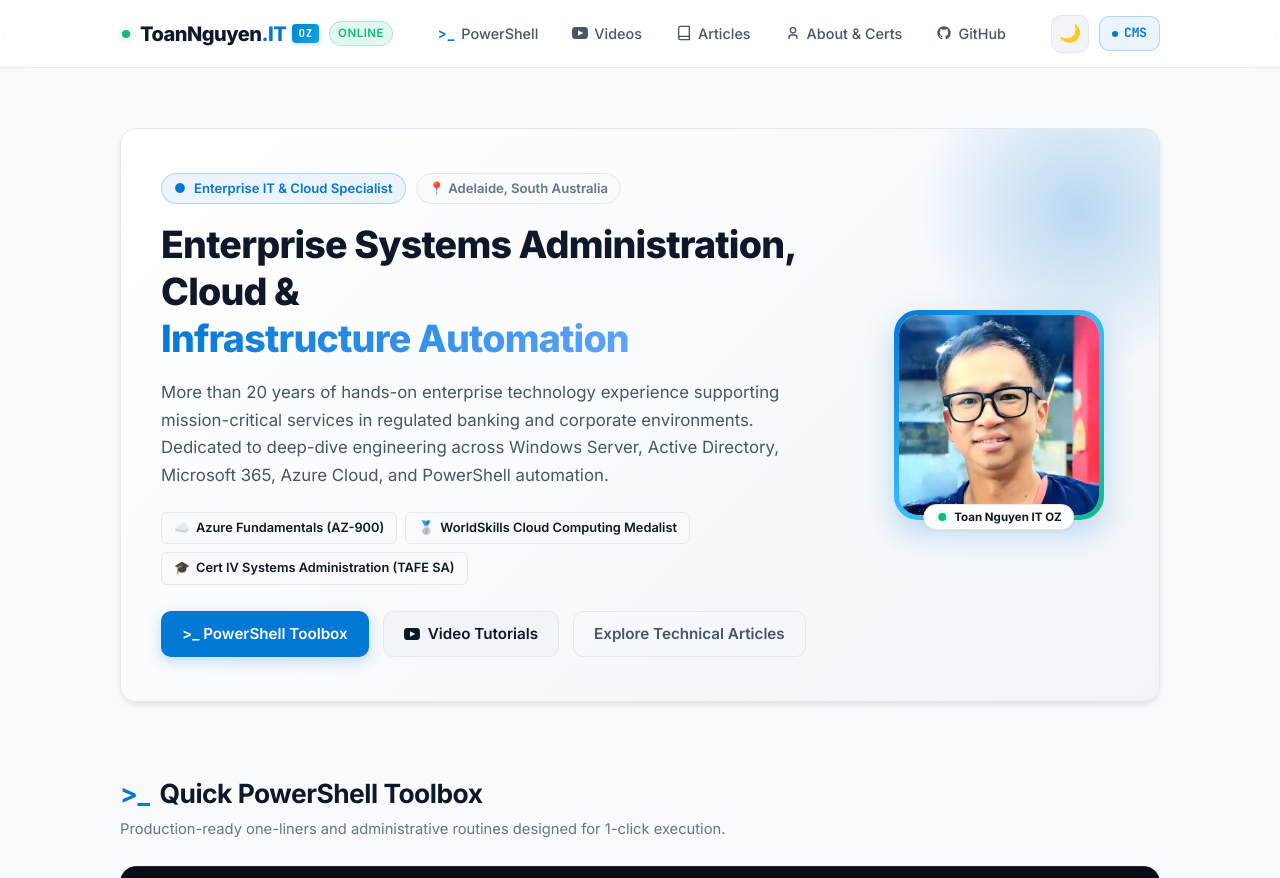
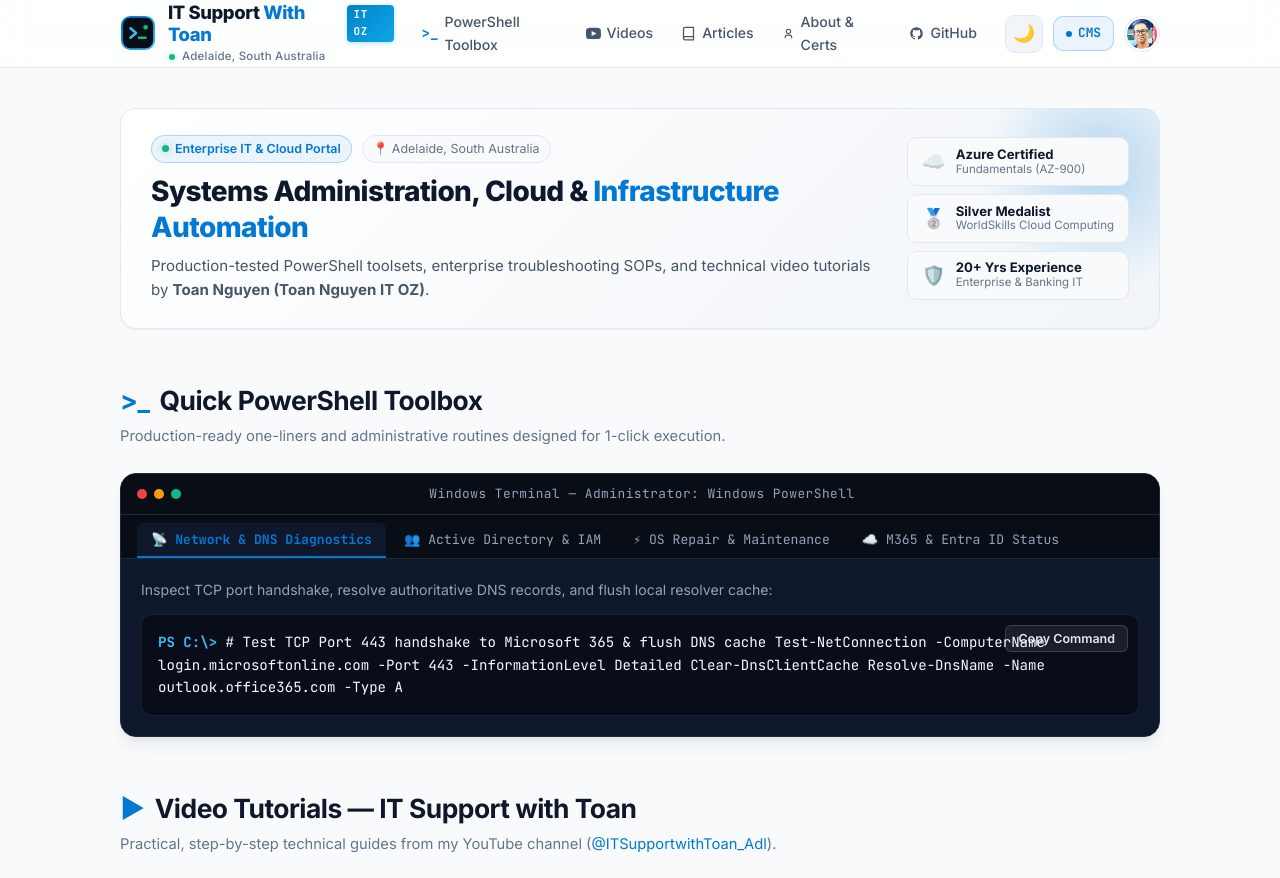
Before and after one commit to toannguyenitoz/toannguyenitoz.github.io, a Jekyll site: the page built from index.html, in a window 1280 px wide and 1400 px high, cut to the strip 0-878 px from the top of the window. Built offline with Jekyll 4.4.1, drawn with Linux system fonts in a browser that asks for light colours; a script that is not in the unit is left out.

Commit message:
feat(header): redesign header with modern logo mark and replace hero with compact dashboard command bar

```diff
--- a/_includes/header.html
+++ b/_includes/header.html
@@ -1,18 +1,37 @@
 <header class="site-header glassmorphism-header">
   <div class="header-container">
-    <!-- Brand / Logo -->
+    <!-- Brand Lockup -->
     <a href="{{ '/' | relative_url }}" class="site-logo" aria-label="IT Support With Toan Homepage">
-      <div class="logo-badge">
-        <span class="pulse-indicator">
-          <span class="pulse-core"></span>
-          <span class="pulse-ring"></span>
-        </span>
-        <div class="brand-text-group">
-          <span class="logo-text">ToanNguyen<span class="brand-accent">.IT</span></span>
-          <span class="oz-flag-chip">OZ</span>
+      <!-- High-tech Logo Mark -->
+      <div class="logo-mark">
+        <svg viewBox="0 0 38 38" width="36" height="36" fill="none" xmlns="http://www.w3.org/2000/svg">
+          <rect x="2" y="2" width="34" height="34" rx="9" fill="#090D16" stroke="url(#hLogoGrad)" stroke-width="2"/>
+          <path d="M11 14L17 19L11 24" stroke="#38BDF8" stroke-width="2.5" stroke-linecap="round" stroke-linejoin="round"/>
+          <line x1="20" y1="24" x2="27" y2="24" stroke="#10B981" stroke-width="2.5" stroke-linecap="round"/>
+          <circle cx="27" cy="13" r="2.5" fill="#10B981"/>
+          <defs>
+            <linearGradient id="hLogoGrad" x1="0%" y1="0%" x2="100%" y2="100%">
+              <stop offset="0%" stop-color="#0078D4"/>
+              <stop offset="100%" stop-color="#38BDF8"/>
+            </linearGradient>
+          </defs>
+        </svg>
+      </div>
+
+      <!-- Brand Text & Location Tag -->
+      <div class="brand-details">
+        <div class="brand-title-row">
+          <span class="brand-main">IT Support <span class="brand-highlight">With Toan</span></span>
+          <span class="oz-pill">IT OZ</span>
+        </div>
+        <div class="brand-sub-row">
+          <span class="pulse-indicator-inline">
+            <span class="pulse-core"></span>
+            <span class="pulse-ring"></span>
+          </span>
+          <span class="brand-sub-text">Adelaide, South Australia</span>
         </div>
       </div>
-      <span class="system-status-chip">Online</span>
     </a>
 
     <!-- Mobile Menu Toggle Button -->
@@ -27,19 +46,19 @@
       <ul class="nav-list">
         <li class="nav-item">
           <a href="{{ '/' | relative_url }}#powershell" class="nav-link">
-            <span class="nav-icon">&gt;_</span> PowerShell
+            <span class="nav-icon">&gt;_</span> PowerShell Toolbox
           </a>
         </li>
         <li class="nav-item">
           <a href="{{ '/' | relative_url }}#videos" class="nav-link">
-            <svg class="nav-svg" viewBox="0 0 24 24" width="16" height="16" fill="currentColor">
+            <svg class="nav-svg" viewBox="0 0 24 24" width="15" height="15" fill="currentColor">
               <path d="M19.615 3.184c-3.604-.246-11.631-.245-15.23 0-3.897.266-4.356 2.62-4.385 8.816.029 6.185.484 8.549 4.385 8.816 3.6.245 11.626.246 15.23 0 3.897-.266 4.356-2.62 4.385-8.816-.029-6.185-.484-8.549-4.385-8.816zm-10.615 12.816v-8l8 3.993-8 4.007z"/>
             </svg> Videos
           </a>
         </li>
         <li class="nav-item">
           <a href="{{ '/' | relative_url }}#articles" class="nav-link">
-            <svg class="nav-svg" viewBox="0 0 24 24" width="16" height="16" fill="none" stroke="currentColor" stroke-width="2">
+            <svg class="nav-svg" viewBox="0 0 24 24" width="15" height="15" fill="none" stroke="currentColor" stroke-width="2">
               <path d="M4 19.5A2.5 2.5 0 0 1 6.5 17H20"/>
               <path d="M6.5 2H20v20H6.5A2.5 2.5 0 0 1 4 19.5v-15A2.5 2.5 0 0 1 6.5 2z"/>
             </svg> Articles
@@ -47,7 +66,7 @@
         </li>
         <li class="nav-item">
           <a href="{{ '/' | relative_url }}#about" class="nav-link">
-            <svg class="nav-svg" viewBox="0 0 24 24" width="16" height="16" fill="none" stroke="currentColor" stroke-width="2">
+            <svg class="nav-svg" viewBox="0 0 24 24" width="15" height="15" fill="none" stroke="currentColor" stroke-width="2">
               <circle cx="12" cy="8" r="4"></circle>
               <path d="M6 21v-2a4 4 0 0 1 4-4h4a4 4 0 0 1 4 4v2"></path>
             </svg> About &amp; Certs
@@ -55,7 +74,7 @@
         </li>
         <li class="nav-item">
           <a href="https://github.com/{{ site.author.github }}" target="_blank" rel="noopener noreferrer" class="nav-link nav-link-external">
-            <svg class="nav-svg" viewBox="0 0 24 24" width="16" height="16" fill="currentColor">
+            <svg class="nav-svg" viewBox="0 0 24 24" width="15" height="15" fill="currentColor">
               <path fill-rule="evenodd" clip-rule="evenodd" d="M12 2C6.477 2 2 6.484 2 12.017c0 4.425 2.865 8.18 6.839 9.504.5.092.682-.217.682-.483 0-.237-.008-.868-.013-1.703-2.782.605-3.369-1.343-3.369-1.343-.454-1.158-1.11-1.466-1.11-1.466-.908-.62.069-.608.069-.608 1.003.07 1.53 1.032 1.53 1.032.892 1.53 2.341 1.088 2.91.832.092-.647.35-1.088.636-1.338-2.22-.253-4.555-1.113-4.555-4.951 0-1.093.39-1.988 1.029-2.688-.103-.253-.446-1.272.098-2.65 0 0 .84-.27 2.75 1.026A9.564 9.564 0 0112 6.844c.85.004 1.705.115 2.504.337 1.909-1.296 2.747-1.027 2.747-1.027.546 1.379.202 2.398.1 2.651.64.7 1.028 1.595 1.028 2.688 0 3.848-2.339 4.695-4.566 4.943.359.309.678.92.678 1.855 0 1.338-.012 2.419-.012 2.747 0 .268.18.58.688.482A10.019 10.019 0 0022 12.017C22 6.484 17.522 2 12 2z"/>
             </svg> GitHub
           </a>
@@ -63,17 +82,22 @@
       </ul>
     </nav>
 
-    <!-- Header Actions (Theme Toggle & Admin quicklink) -->
+    <!-- Header Actions (Theme Toggle, CMS Link & Mini Avatar) -->
     <div class="header-actions">
       <!-- Dark/Light Theme Toggle -->
-      <button class="theme-toggle-btn" id="themeToggleBtn" aria-label="Toggle dark/light theme" title="Toggle Dark/Light Mode">
+      <button class="theme-toggle-btn" id="themeToggleBtn" aria-label="Toggle dark/light theme" title="Toggle Dark/Light Theme">
         <span class="theme-icon light-icon" aria-hidden="true">☀️</span>
         <span class="theme-icon dark-icon" aria-hidden="true">🌙</span>
       </button>
 
-      <!-- Decap / Sveltia CMS Link -->
-      <a href="{{ '/admin/' | relative_url }}" class="admin-portal-link" title="Open Content Manager">
+      <!-- CMS Portal Link -->
+      <a href="{{ '/admin/' | relative_url }}" class="admin-portal-link" title="Open Decap / Sveltia CMS">
         <span class="admin-dot"></span> CMS
+      </a>
+
+      <!-- Header Avatar Link to About -->
+      <a href="{{ '/' | relative_url }}#about" class="header-avatar-link" title="Toan Nguyen - Systems Administrator">
+        <img src="{{ '/assets/images/toan-avatar.jpg' | relative_url }}" alt="Toan Nguyen" class="header-avatar-img">
       </a>
     </div>
   </div>
--- a/assets/css/style.css
+++ b/assets/css/style.css
@@ -176,11 +176,11 @@
   gap: 16px;
 }
 
-/* Logo & Pulse Indicator */
+/* Redesigned Logo & Brand Lockup */
 .site-logo {
   display: flex;
   align-items: center;
-  gap: 10px;
+  gap: 12px;
   text-decoration: none;
 }
 
@@ -188,42 +188,78 @@
   text-decoration: none;
 }
 
-.logo-badge {
+.logo-mark {
+  display: flex;
+  align-items: center;
+  justify-content: center;
+  flex-shrink: 0;
+  transition: transform var(--transition-fast);
+}
+
+.site-logo:hover .logo-mark {
+  transform: scale(1.05);
+}
+
+.brand-details {
+  display: flex;
+  flex-direction: column;
+  gap: 2px;
+}
+
+.brand-title-row {
   display: flex;
   align-items: center;
   gap: 8px;
 }
 
-.logo-text {
-  font-size: 1.25rem;
+.brand-main {
+  font-size: 1.15rem;
   font-weight: 800;
-  letter-spacing: -0.5px;
-  color: var(--text-primary);
-}
-
-.brand-accent {
+  letter-spacing: -0.4px;
+  color: var(--text-primary);
+  line-height: 1.2;
+}
+
+.brand-highlight {
   color: var(--accent-primary);
 }
 
-/* Animated Green Pulse */
-.pulse-indicator {
+.oz-pill {
+  background: linear-gradient(135deg, #0284C7 0%, #0EA5E9 100%);
+  color: #FFFFFF;
+  font-family: var(--font-mono);
+  font-size: 0.68rem;
+  font-weight: 800;
+  padding: 1px 7px;
+  border-radius: 4px;
+  letter-spacing: 0.6px;
+  box-shadow: 0 1px 4px rgba(14, 165, 233, 0.35);
+}
+
+.brand-sub-row {
+  display: flex;
+  align-items: center;
+  gap: 6px;
+}
+
+.pulse-indicator-inline {
   position: relative;
   display: inline-flex;
   align-items: center;
   justify-content: center;
-  width: 12px;
-  height: 12px;
-}
-
-.pulse-core {
   width: 8px;
   height: 8px;
+}
+
+.pulse-indicator-inline .pulse-core {
+  width: 6px;
+  height: 6px;
   background-color: var(--success);
   border-radius: 50%;
-  box-shadow: 0 0 8px var(--success-glow);
-}
-
-.pulse-ring {
+  box-shadow: 0 0 6px var(--success-glow);
+}
+
+.pulse-indicator-inline .pulse-ring {
   position: absolute;
   width: 100%;
   height: 100%;
@@ -234,30 +270,16 @@
 }
 
 @keyframes pulseAnimation {
-  0% {
-    transform: scale(0.8);
-    opacity: 0.8;
-  }
-  70% {
-    transform: scale(2.2);
-    opacity: 0;
-  }
-  100% {
-    transform: scale(2.2);
-    opacity: 0;
-  }
-}
-
-.system-status-chip {
+  0% { transform: scale(0.8); opacity: 0.8; }
+  70% { transform: scale(2.2); opacity: 0; }
+  100% { transform: scale(2.2); opacity: 0; }
+}
+
+.brand-sub-text {
   font-size: 0.72rem;
-  font-weight: 600;
-  background: rgba(16, 185, 129, 0.12);
-  color: var(--success);
-  padding: 2px 8px;
-  border-radius: var(--radius-full);
-  border: 1px solid rgba(16, 185, 129, 0.25);
-  text-transform: uppercase;
-  letter-spacing: 0.5px;
+  font-weight: 500;
+  color: var(--text-muted);
+  letter-spacing: 0.2px;
 }
 
 /* Nav Links */
@@ -269,16 +291,16 @@
   display: flex;
   align-items: center;
   list-style: none;
-  gap: 6px;
+  gap: 4px;
 }
 
 .nav-link {
   display: inline-flex;
   align-items: center;
   gap: 6px;
-  padding: 8px 14px;
+  padding: 8px 12px;
   border-radius: var(--radius-sm);
-  font-size: 0.9rem;
+  font-size: 0.88rem;
   font-weight: 500;
   color: var(--text-secondary);
   transition: all var(--transition-fast);
@@ -303,37 +325,31 @@
   gap: 10px;
 }
 
-.lang-toggle-btn {
-  background: var(--bg-tertiary);
-  border: 1px solid var(--border-color);
-  color: var(--text-primary);
-  height: 38px;
-  padding: 0 10px;
-  border-radius: var(--radius-md);
-  display: inline-flex;
-  align-items: center;
-  gap: 5px;
-  cursor: pointer;
-  font-family: var(--font-mono);
-  font-size: 0.82rem;
-  font-weight: 700;
+.header-avatar-link {
+  display: flex;
+  align-items: center;
+  justify-content: center;
+  width: 36px;
+  height: 36px;
+  border-radius: 50%;
+  padding: 2px;
+  border: 1.5px solid var(--border-color);
   transition: all var(--transition-fast);
-  user-select: none;
-}
-
-.lang-toggle-btn:hover {
+  flex-shrink: 0;
+}
+
+.header-avatar-link:hover {
   border-color: var(--accent-primary);
   transform: translateY(-1px);
-}
-
-.lang-flag {
-  font-size: 1rem;
-  line-height: 1;
-}
-
-.lang-text {
-  letter-spacing: 0.5px;
-  color: var(--text-primary);
+  box-shadow: 0 0 10px var(--accent-glow);
+}
+
+.header-avatar-img {
+  width: 100%;
+  height: 100%;
+  border-radius: 50%;
+  object-fit: cover;
+  object-position: center top;
 }
 
 .theme-toggle-btn {
@@ -417,187 +433,142 @@
 /* --------------------------------------------------------------------------
    5. Hero Section
    -------------------------------------------------------------------------- */
-.hero-section {
-  padding: 30px 0 20px;
-  position: relative;
-}
-
-.brand-text-group {
-  display: flex;
-  align-items: center;
-  gap: 6px;
-}
-
-.oz-flag-chip {
-  background: linear-gradient(135deg, #0284C7 0%, #0EA5E9 100%);
-  color: #FFFFFF;
-  font-family: var(--font-mono);
-  font-size: 0.68rem;
-  font-weight: 800;
-  padding: 1px 6px;
-  border-radius: 4px;
-  letter-spacing: 0.8px;
-  box-shadow: 0 1px 4px rgba(14, 165, 233, 0.35);
-}
-
-.hero-banner {
+/* --------------------------------------------------------------------------
+   5. Compact Dashboard Command Bar (Replaced Bulky Hero Section)
+   -------------------------------------------------------------------------- */
+.dashboard-command-bar {
+  margin: 10px 0 20px;
   background: linear-gradient(135deg, var(--bg-secondary) 0%, var(--bg-tertiary) 100%);
   border: 1px solid var(--border-color);
   border-radius: var(--radius-lg);
-  padding: 44px 40px;
+  padding: 26px 30px;
+  box-shadow: var(--shadow-sm);
   position: relative;
   overflow: hidden;
-  box-shadow: var(--shadow-md);
-}
-
-.hero-banner::before {
+}
+
+.dashboard-command-bar::before {
   content: '';
   position: absolute;
-  top: -80px;
-  right: -80px;
-  width: 320px;
-  height: 320px;
+  top: -60px;
+  right: -60px;
+  width: 240px;
+  height: 240px;
   background: radial-gradient(circle, var(--accent-glow) 0%, transparent 70%);
   pointer-events: none;
 }
 
-.hero-content-flex {
-  display: flex;
-  align-items: center;
+.command-bar-inner {
+  display: flex;
   justify-content: space-between;
-  gap: 40px;
+  align-items: center;
+  gap: 30px;
   position: relative;
   z-index: 1;
 }
 
-.hero-text-col {
-  flex: 1 1 65%;
-}
-
-.hero-badge-group {
+.command-bar-info {
+  flex: 1 1 62%;
+}
+
+.command-bar-status-row {
   display: flex;
   flex-wrap: wrap;
   align-items: center;
   gap: 10px;
-  margin-bottom: 18px;
-}
-
-.hero-badge {
+  margin-bottom: 10px;
+}
+
+.command-chip {
   display: inline-flex;
   align-items: center;
-  gap: 8px;
-  padding: 4px 12px;
+  gap: 6px;
+  padding: 3px 10px;
   background: var(--accent-light);
   border: 1px solid var(--accent-glow);
   color: var(--accent-primary);
   border-radius: var(--radius-full);
-  font-size: 0.82rem;
+  font-size: 0.78rem;
   font-weight: 600;
 }
 
-.hero-location-pill {
-  font-size: 0.82rem;
-  font-weight: 600;
+.pulse-dot {
+  width: 7px;
+  height: 7px;
+  border-radius: 50%;
+  background-color: var(--success);
+  box-shadow: 0 0 6px var(--success-glow);
+}
+
+.location-pill {
+  font-size: 0.78rem;
   color: var(--text-muted);
   background: var(--bg-primary);
-  padding: 4px 12px;
+  border: 1px solid var(--border-color);
+  padding: 3px 10px;
   border-radius: var(--radius-full);
-  border: 1px solid var(--border-color);
-}
-
-.hero-title {
-  font-size: 2.35rem;
+}
+
+.command-bar-title {
+  font-size: 1.75rem;
   font-weight: 800;
-  line-height: 1.25;
-  letter-spacing: -0.8px;
-  color: var(--text-primary);
-  margin-bottom: 16px;
-}
-
-.hero-highlight {
-  color: var(--accent-primary);
-  background: linear-gradient(120deg, var(--accent-primary), #60A5FA);
-  -webkit-background-clip: text;
-  -webkit-text-fill-color: transparent;
-}
-
-.hero-description {
-  font-size: 1.05rem;
+  line-height: 1.3;
+  letter-spacing: -0.6px;
+  color: var(--text-primary);
+  margin-bottom: 8px;
+}
+
+.command-bar-desc {
+  font-size: 0.94rem;
   color: var(--text-secondary);
-  margin-bottom: 22px;
-  line-height: 1.65;
-}
-
-.hero-credentials {
-  display: flex;
-  flex-wrap: wrap;
+  line-height: 1.6;
+}
+
+.command-bar-badges-col {
+  flex: 0 0 auto;
+  display: flex;
+  flex-direction: column;
   gap: 8px;
-  margin-bottom: 26px;
-}
-
-.cred-chip {
-  display: inline-flex;
-  align-items: center;
-  gap: 6px;
+}
+
+.cert-card-mini {
+  display: flex;
+  align-items: center;
+  gap: 10px;
   background: var(--bg-primary);
   border: 1px solid var(--border-color);
-  padding: 5px 12px;
-  border-radius: var(--radius-sm);
-  font-size: 0.8rem;
-  font-weight: 600;
-  color: var(--text-primary);
-}
-
-.hero-cta-group {
-  display: flex;
-  flex-wrap: wrap;
-  gap: 14px;
-}
-
-/* Hero Avatar Column */
-.hero-profile-col {
-  flex: 0 0 240px;
+  padding: 8px 14px;
+  border-radius: var(--radius-md);
+  min-width: 210px;
+  transition: all var(--transition-fast);
+}
+
+.cert-card-mini:hover {
+  border-color: var(--accent-primary);
+  transform: translateX(2px);
+}
+
+.cert-icon {
+  font-size: 1.2rem;
+  flex-shrink: 0;
+}
+
+.cert-text {
   display: flex;
   flex-direction: column;
-  align-items: center;
-}
-
-.hero-avatar-frame {
-  position: relative;
-  width: 210px;
-  height: 210px;
-  border-radius: 24px;
-  padding: 5px;
-  background: linear-gradient(135deg, var(--accent-primary) 0%, #38BDF8 50%, var(--success) 100%);
-  box-shadow: 0 12px 30px var(--accent-glow);
-}
-
-.hero-avatar-img {
-  width: 100%;
-  height: 100%;
-  border-radius: 20px;
-  object-fit: cover;
-  object-position: center top;
-  background-color: var(--bg-secondary);
-}
-
-.avatar-status-badge {
-  position: absolute;
-  bottom: -10px;
-  left: 50%;
-  transform: translateX(-50%);
-  background: var(--bg-secondary);
-  border: 1px solid var(--border-color);
-  padding: 3px 12px;
-  border-radius: var(--radius-full);
-  display: inline-flex;
-  align-items: center;
-  gap: 6px;
+}
+
+.cert-text strong {
+  font-size: 0.82rem;
+  font-weight: 700;
+  color: var(--text-primary);
+  line-height: 1.2;
+}
+
+.cert-text span {
   font-size: 0.72rem;
-  font-weight: 700;
-  color: var(--text-primary);
-  white-space: nowrap;
-  box-shadow: var(--shadow-sm);
+  color: var(--text-muted);
+  line-height: 1.2;
 }
 
 /* Buttons */
--- a/index.html
+++ b/index.html
@@ -1,69 +1,46 @@
 ---
 layout: default
-title: "IT Support With Toan | Systems Administration & Cloud Engineering"
+title: "Dashboard | IT Support With Toan"
 ---
 
-<!-- 1. HERO SECTION -->
-<section class="hero-section">
-  <div class="hero-banner">
-    <div class="hero-content-flex">
-      <div class="hero-text-col">
-        <div class="hero-badge-group">
-          <span class="hero-badge">
-            <span class="badge-dot">●</span> Enterprise IT &amp; Cloud Specialist
-          </span>
-          <span class="hero-location-pill">📍 Adelaide, South Australia</span>
-        </div>
+<!-- 1. COMPACT DASHBOARD COMMAND BAR (Replacing bulky hero section) -->
+<section class="dashboard-command-bar">
+  <div class="command-bar-inner">
+    <div class="command-bar-info">
+      <div class="command-bar-status-row">
+        <span class="command-chip">
+          <span class="pulse-dot"></span> Enterprise IT &amp; Cloud Portal
+        </span>
+        <span class="location-pill">📍 Adelaide, South Australia</span>
+      </div>
+      <h1 class="command-bar-title">
+        Systems Administration, Cloud &amp; <span class="brand-highlight">Infrastructure Automation</span>
+      </h1>
+      <p class="command-bar-desc">
+        Production-tested PowerShell toolsets, enterprise troubleshooting SOPs, and technical video tutorials by <strong>Toan Nguyen (Toan Nguyen IT OZ)</strong>.
+      </p>
+    </div>
 
-        <h1 class="hero-title">
-          Enterprise Systems Administration, Cloud &amp; <br />
-          <span class="hero-highlight">Infrastructure Automation</span>
-        </h1>
-
-        <p class="hero-description">
-          More than 20 years of hands-on enterprise technology experience supporting mission-critical services in regulated banking and corporate environments. Dedicated to deep-dive engineering across Windows Server, Active Directory, Microsoft 365, Azure Cloud, and PowerShell automation.
-        </p>
-
-        <!-- Credentials Pills -->
-        <div class="hero-credentials">
-          <span class="cred-chip">
-            <span class="chip-icon">☁️</span> Azure Fundamentals (AZ-900)
-          </span>
-          <span class="cred-chip">
-            <span class="chip-icon">🥈</span> WorldSkills Cloud Computing Medalist
-          </span>
-          <span class="cred-chip">
-            <span class="chip-icon">🎓</span> Cert IV Systems Administration (TAFE SA)
-          </span>
-        </div>
-
-        <div class="hero-cta-group">
-          <a href="#powershell" class="btn btn-primary">
-            <span>&gt;_ PowerShell Toolbox</span>
-          </a>
-          <a href="#videos" class="btn btn-secondary">
-            <svg viewBox="0 0 24 24" width="16" height="16" fill="currentColor">
-              <path d="M19.615 3.184c-3.604-.246-11.631-.245-15.23 0-3.897.266-4.356 2.62-4.385 8.816.029 6.185.484 8.549 4.385 8.816 3.6.245 11.626.246 15.23 0 3.897-.266 4.356-2.62 4.385-8.816-.029-6.185-.484-8.549-4.385-8.816zm-10.615 12.816v-8l8 3.993-8 4.007z"/>
-            </svg>
-            <span>Video Tutorials</span>
-          </a>
-          <a href="#articles" class="btn btn-outline">
-            <span>Explore Technical Articles</span>
-          </a>
+    <div class="command-bar-badges-col">
+      <div class="cert-card-mini">
+        <span class="cert-icon">☁️</span>
+        <div class="cert-text">
+          <strong>Azure Certified</strong>
+          <span>Fundamentals (AZ-900)</span>
         </div>
       </div>
-
-      <!-- Hero Avatar / Profile Photo -->
-      <div class="hero-profile-col">
-        <div class="hero-avatar-frame">
-          <img src="{{ '/assets/images/toan-avatar.jpg' | relative_url }}" alt="Toan Nguyen - Systems Administrator" class="hero-avatar-img">
-          <div class="avatar-status-badge">
-            <span class="pulse-indicator">
-              <span class="pulse-core"></span>
-              <span class="pulse-ring"></span>
-            </span>
-            <span>Toan Nguyen IT OZ</span>
-          </div>
+      <div class="cert-card-mini">
+        <span class="cert-icon">🥈</span>
+        <div class="cert-text">
+          <strong>Silver Medalist</strong>
+          <span>WorldSkills Cloud Computing</span>
+        </div>
+      </div>
+      <div class="cert-card-mini">
+        <span class="cert-icon">🛡️</span>
+        <div class="cert-text">
+          <strong>20+ Yrs Experience</strong>
+          <span>Enterprise &amp; Banking IT</span>
         </div>
       </div>
     </div>
```
